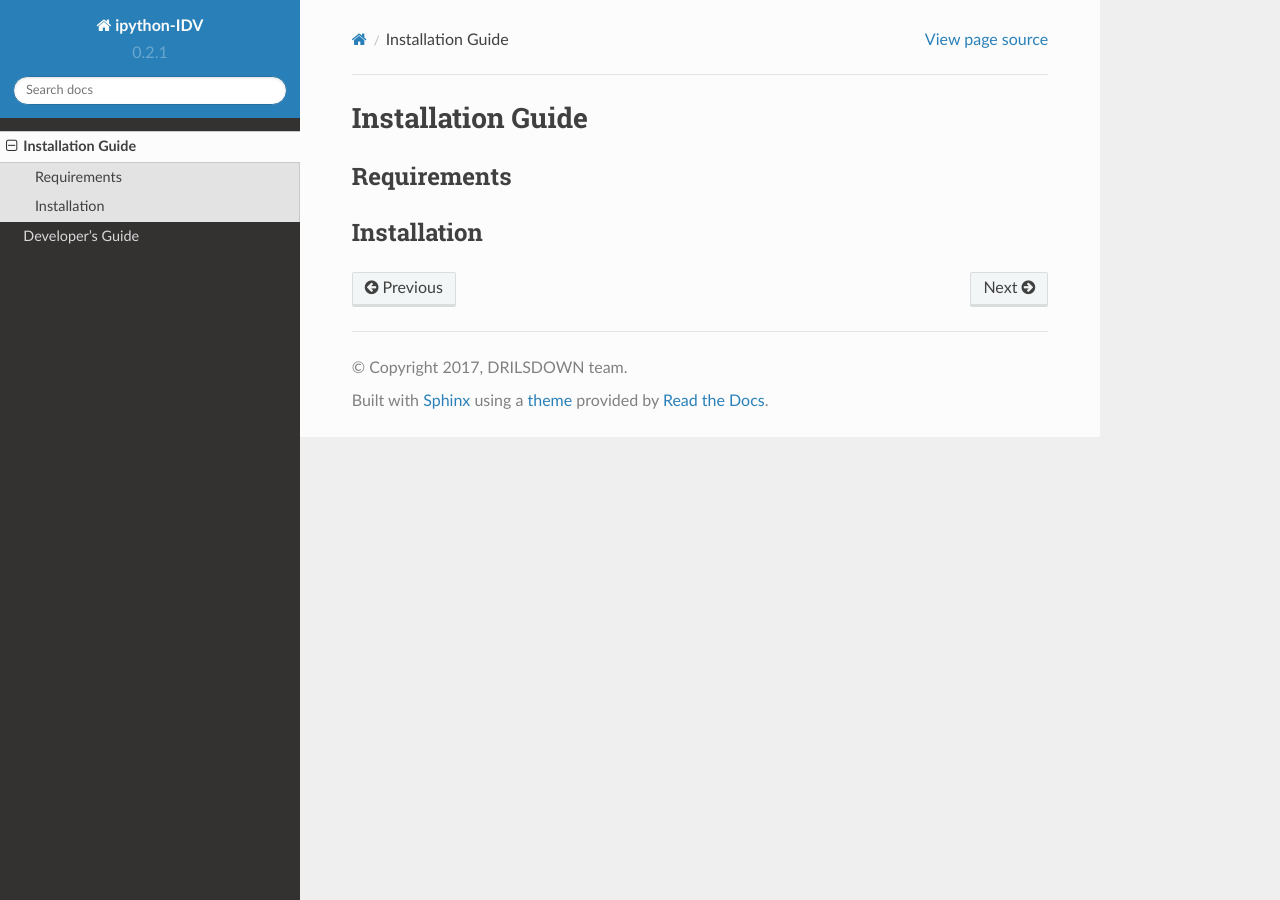
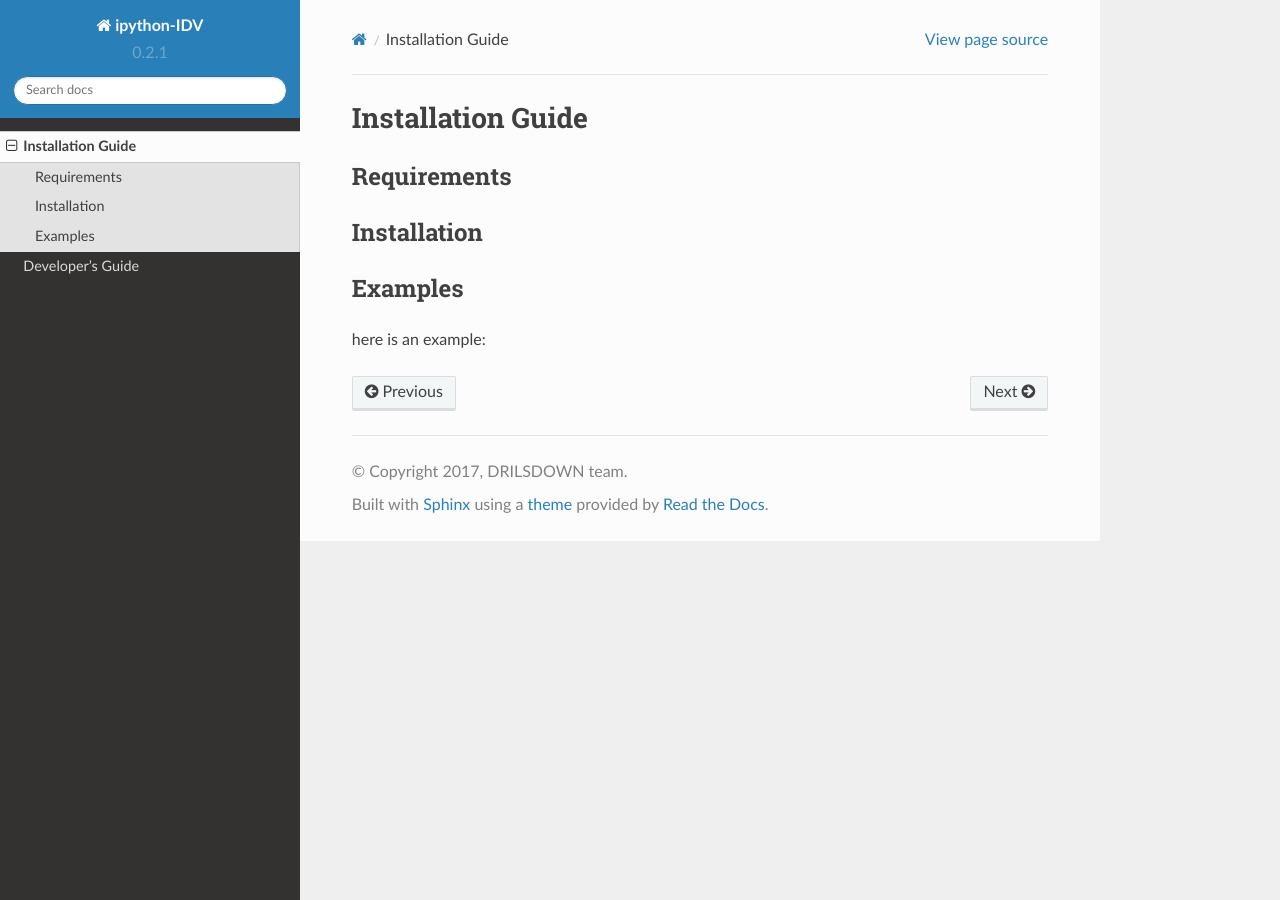
Before and after one commit to piqueen314/ipython-IDV, a Sphinx documentation site: the page built from docs/installguide.rst, in a window 1280 px wide. Built offline with Sphinx 7.4.7 and the Read the Docs theme 2.0.0, drawn with Linux system fonts in a browser that asks for light colours.

Commit message:
showing an example

```diff
--- a/docs/installguide.rst
+++ b/docs/installguide.rst
@@ -9,3 +9,8 @@ Requirements
 ------------
 Installation
 ------------
+
+--------
+Examples
+--------
+here is an example:
```
